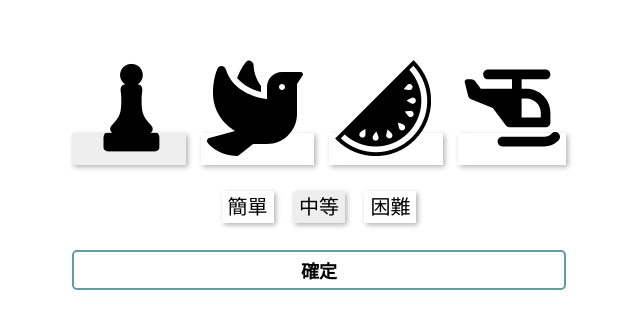
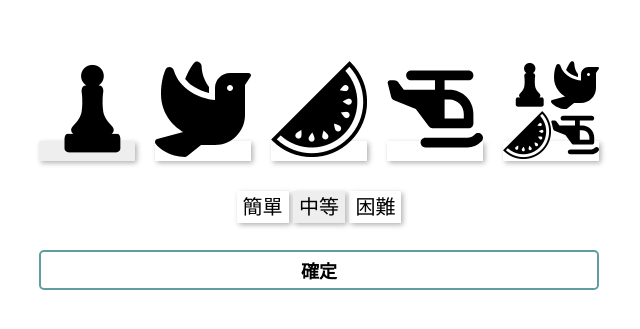
Before and after one commit to a733181/2022-jq-memory-game, a plain HTML site: page index.html in a window 1280 px wide. Shown: the part 225-554 px from the top of the page, without its empty margins (321-961 px from the left). Drawn offline with Linux system fonts and the light colour scheme; a web font is replaced by a local one.

Commit message:
新增第五組隨機卡牌
第五組由前四組隨機挑出一組

```diff
--- a/index.html
+++ b/index.html
@@ -11,7 +11,7 @@
     <div class="container">
       <div class="choose-container">
         <form class="choose-form">
-          <div>
+          <div class="choose-card">
             <input
               type="radio"
               name="card"
@@ -20,7 +20,7 @@
               checked
               class="choose-radio"
             />
-            <label for="card1" class="choose-label">
+            <label for="card1" class="choose-label-card">
               <img src="./src/img/chess-1.png" alt="chess" class="choose-img" />
             </label>
             <input
@@ -30,7 +30,7 @@
               id="card2"
               class="choose-radio"
             />
-            <label for="card2" class="choose-label">
+            <label for="card2" class="choose-label-card">
               <img
                 src="./src/img/animal-2.svg"
                 alt="animal"
@@ -44,7 +44,7 @@
               id="card3"
               class="choose-radio"
             />
-            <label for="card3" class="choose-label">
+            <label for="card3" class="choose-label-card">
               <img src="./src/img/fruit-1.png" alt="fruit" class="choose-img" />
             </label>
             <input
@@ -54,11 +54,43 @@
               id="card4"
               class="choose-radio"
             />
-            <label for="card4" class="choose-label">
+            <label for="card4" class="choose-label-card">
               <img
                 src="./src/img/transportation-3.svg"
                 alt="transportation"
                 class="choose-img"
+              />
+            </label>
+            <input
+              type="radio"
+              name="card"
+              value="4"
+              id="card5"
+              class="choose-radio"
+            />
+            <label
+              for="card5"
+              class="choose-label-card choose-label-card-small"
+            >
+              <img
+                src="./src/img/chess-1.png"
+                alt="chess"
+                class="choose-img-small"
+              />
+              <img
+                src="./src/img/animal-2.svg"
+                alt="animal"
+                class="choose-img-small"
+              />
+              <img
+                src="./src/img/fruit-1.png"
+                alt="fruit"
+                class="choose-img-small"
+              />
+              <img
+                src="./src/img/transportation-3.svg"
+                alt="transportation"
+                class="choose-img-small"
               />
             </label>
           </div>
@@ -70,7 +102,7 @@
               id="easy"
               class="choose-radio"
             />
-            <label for="easy" class="choose-label">簡單</label>
+            <label for="easy" class="choose-label-difficulty">簡單</label>
             <input
               type="radio"
               name="difficulty"
@@ -79,7 +111,7 @@
               checked
               class="choose-radio"
             />
-            <label for="medium" class="choose-label">中等</label>
+            <label for="medium" class="choose-label-difficulty">中等</label>
             <input
               type="radio"
               name="difficulty"
@@ -87,7 +119,7 @@
               id="hard"
               class="choose-radio"
             />
-            <label for="hard" class="choose-label">困難</label>
+            <label for="hard" class="choose-label-difficulty">困難</label>
           </div>
           <button type="submit" class="btn">確定</button>
         </form>
--- a/src/index.js
+++ b/src/index.js
@@ -27,8 +27,16 @@ const score = {
 $('.choose-form').on('submit', function (e) {
   e.preventDefault();
   const formData = new FormData(e.target);
-  user.card = +Object.fromEntries(formData).card;
-  user.difficulty = difficulty[+Object.fromEntries(formData).difficulty];
+  const inputCard = +Object.fromEntries(formData).card;
+  const inputDifficulty = +Object.fromEntries(formData).difficulty;
+
+  if (inputCard > cards.length - 1) {
+    user.card = Math.round(Math.random() * (cards.length - 1));
+  } else {
+    user.card = inputCard;
+  }
+
+  user.difficulty = difficulty[inputDifficulty];
   $('.container').css(
     'background-image',
     `linear-gradient(rgba(0, 0, 0, 0.4), rgba(0, 0, 0, 0.4)),
--- a/src/style.css
+++ b/src/style.css
@@ -37,13 +37,41 @@ h2 {
   width: 100vw;
   overflow: hidden;
 }
+
 .choose-form {
   display: flex;
   flex-direction: column;
   gap: 30px;
   text-align: center;
 }
-.choose-label {
+
+.choose-card {
+  display: flex;
+  gap: 20px;
+}
+
+.choose-label-card {
+  position: relative;
+}
+
+.choose-label-card::before {
+  content: '';
+  position: absolute;
+  bottom: 0;
+  left: 0;
+  width: 96px;
+  height: 20px;
+  box-shadow: 2px 2px 5px rgb(0, 0, 0, 0.3);
+  z-index: -1;
+}
+
+.choose-label-card-small {
+  width: 96px;
+  display: flex;
+  flex-wrap: wrap;
+}
+
+.choose-label-difficulty {
   padding: 5px 6px;
   box-shadow: 2px 2px 5px rgb(0, 0, 0, 0.3);
   font-size: 20px;
@@ -53,12 +81,22 @@ h2 {
   margin-right: 15px;
 }
 
-.choose-radio:checked + .choose-label {
+.choose-radio:checked + .choose-label-card:before {
   background-color: #eee;
 }
+
+.choose-radio:checked + .choose-label-difficulty {
+  background-color: #eee;
+}
+
 .choose-img {
   width: 96px;
   height: 96px;
+}
+
+.choose-img-small {
+  width: 48px;
+  height: 48px;
 }
 
 .btn {
@@ -71,7 +109,8 @@ h2 {
 }
 
 .btn:hover {
-  background-color: #eee;
+  background-color: cadetblue;
+  color: white;
 }
 
 .btn:active {
```
